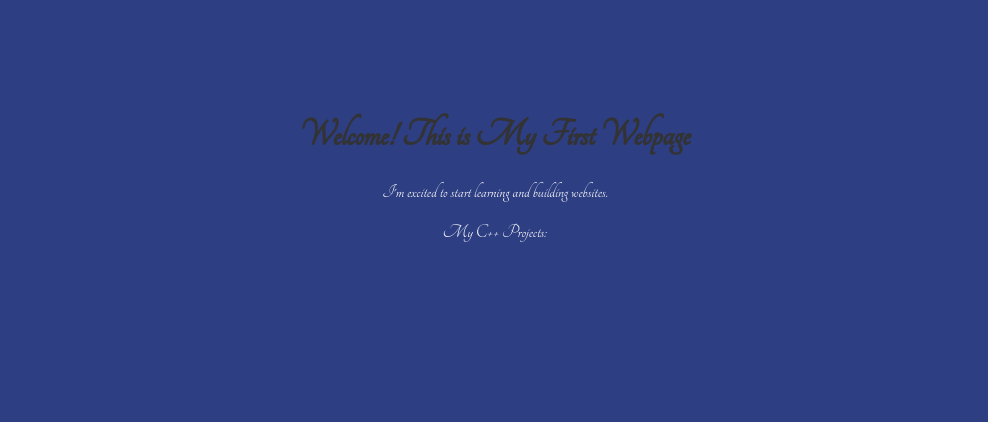
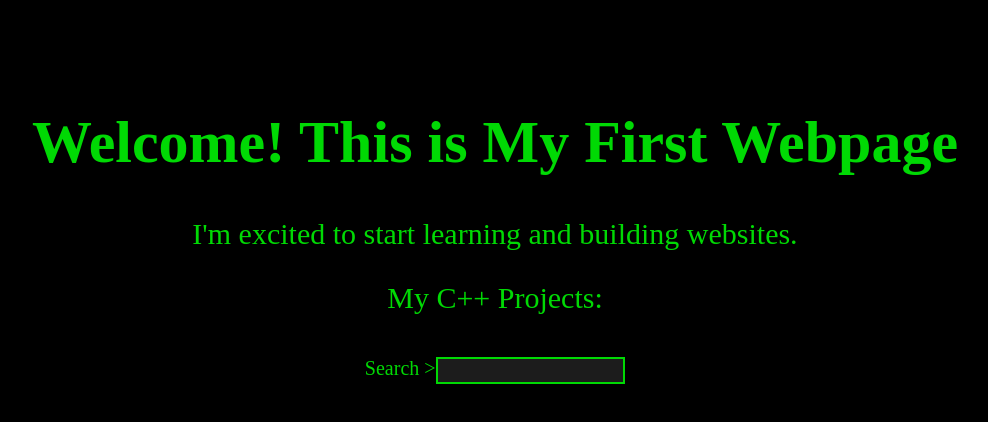
Before and after one commit to blgt0425/blgt0425.github.io, a plain HTML site: page index.html in a window 1280 px wide. Shown: the whole page, without its empty margins (145-1133 px from the left). Drawn offline with Linux system fonts and the light colour scheme; a web font is replaced by a local one.

Commit message:
Update index.html

```diff
--- a/index.html
+++ b/index.html
@@ -4,19 +4,33 @@
     <meta charset="UTF-8">
     <meta name="viewport" content="width=device-width, initial-scale=1.0">
     <title>Welcome to My First Webpage</title>
-  <link rel="stylesheet" href="https://fonts.googleapis.com/css?family=Tangerine">
     <style>
+@import url('https://fonts.googleapis.com/css2?family=Goldman&display=swap');
         body {
-            font-family: Tangerine, serif;
-            background: #2d3e83;
+            font-family: Goldman, Serif;
+            background: #000000;
             text-align: center;
-            padding-top: 80px;
-            color: #ffffff;
+            padding-top: 60px;
+            font-size: 30px;
+        }
+        h1 {
+            color: #00D904;
+        }
+        p {
+            color: #00D904;
+        }
+        searching {
+            color: #00D904;
             font-size: 20px;
         }
-        h1 {
-            color: #333;
-        }
+        input[type="text"] {
+   width: 15%;
+   padding: 4px 10px;
+   margin: 12px 0;
+   box-sizing: border-box;
+   background-color: #1C1C1C;
+   border: 2px solid #00D904;
+}
     </style>
 </head>
 
@@ -24,6 +38,6 @@
     <h1>Welcome! This is My First Webpage</h1>
     <p>I'm excited to start learning and building websites.</p>
     <p>My C++ Projects:<p>
-    <p>
+    <searching>Search ><input type="text"><br></searching>
 </body>
 </html>
```
